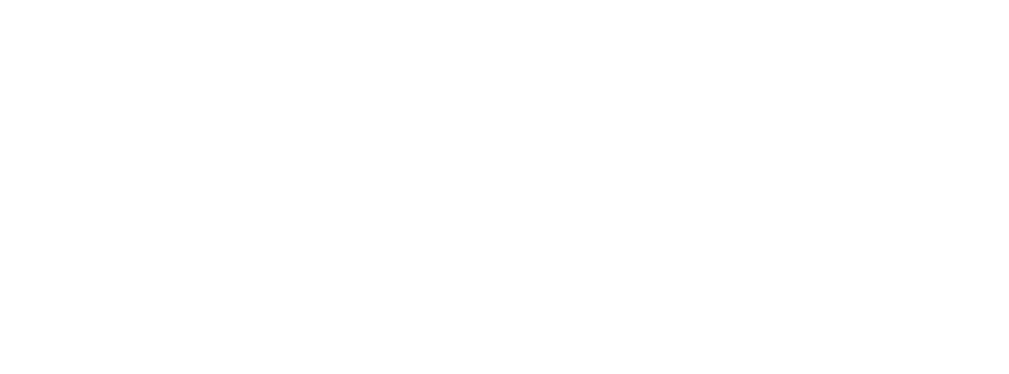
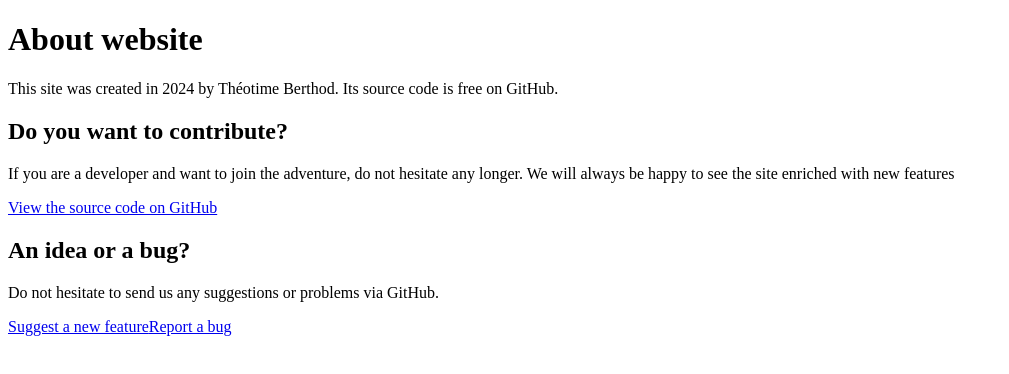
Before and after one commit to theotime2005/bnote-settings, a Nuxt app: page /about in a window 1280 px wide. Before the commit this address had no page. Shown: the top 374 px of the page, without its empty margins (0-1009 px from the left). Built offline with nearby package versions, Linux system fonts and the light colour scheme.

Commit message:
feat(front): Add about page

```diff
--- /dev/null
+++ b/pages/about/index.vue
@@ -0,0 +1,35 @@
+<script>
+export default {
+  name: "AboutPage",
+  data() {
+    return {
+      links: {
+        github: {
+          issues: {
+            feature: "https://github.com/theotime2005/bnote-settings/issues/new?assignees=&labels=enhancement&projects=&template=feature_request.md&title=",
+            report: "https://github.com/theotime2005/bnote-settings/issues/new?assignees=&labels=bug&projects=&template=bug_report.md&title=",
+          },
+          repos: "https://github.com/theotime2005/bnote-settings",
+        },
+      },
+    };
+  },
+};
+</script>
+
+<template>
+  <h1>{{$t('about.title')}}</h1>
+  <p>{{$t('about.message1')}}</p>
+  <h2>{{$t('about.contribution')}}</h2>
+  <p>{{$t('about.message2')}}</p>
+  <a :href="links.github.repos">{{$t('about.github')}}</a>
+  <h2>{{$t('about.feature-bug')}}</h2>
+  <p>{{$t('about.message3')}}</p>
+  <a :href="links.github.issues.feature" target="_blank">{{$t('about.feature')}}</a>
+  <a :href="links.github.issues.report" target="_blank">{{$t('about.bug_report')}}</a>
+
+</template>
+
+<style scoped>
+
+</style>
```
